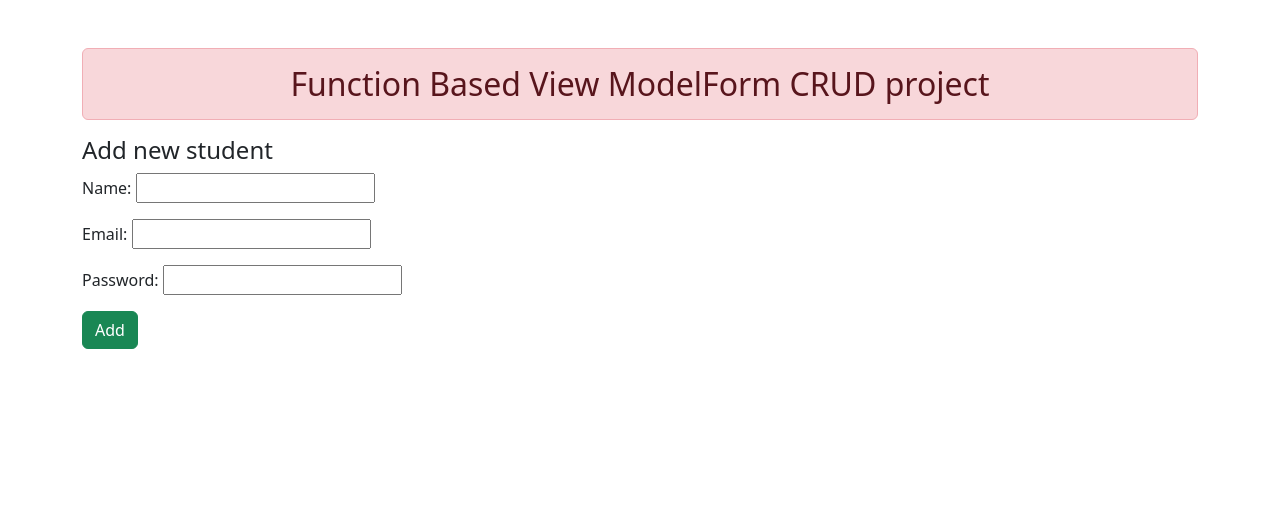
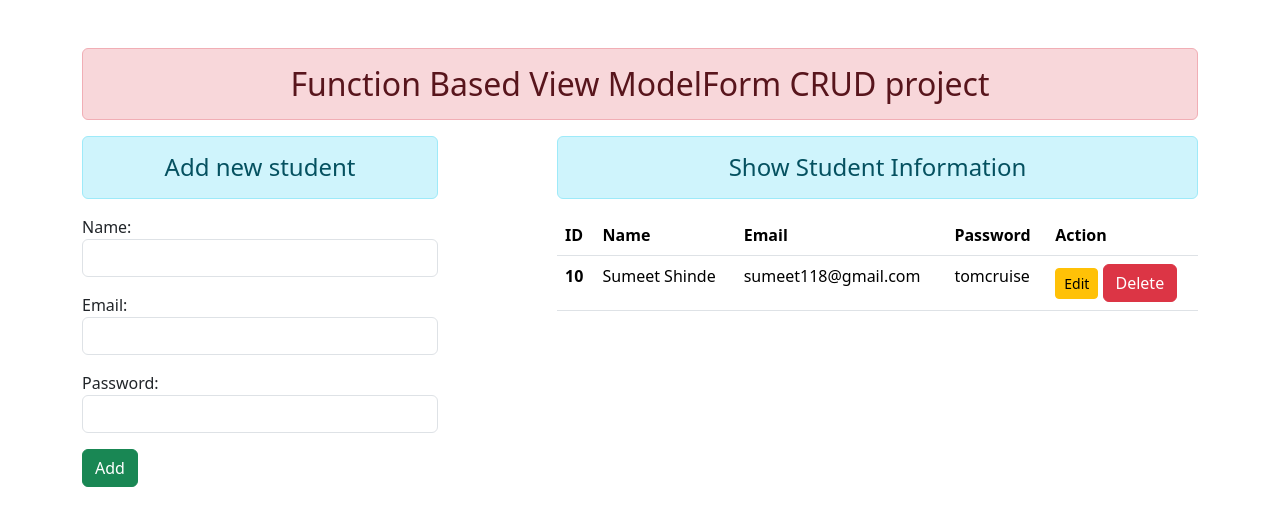
Before and after one commit to SumeetShinde1108/django_learning, a Django app: page / in a window 1280 px wide. Shown: the top 526 px of the page. Run offline with Django 5.2, Linux system fonts and the light colour scheme; data comes from the database, SQL or seed files in the repository; both versions use the stored data as it was after the commit; some libraries are stand-ins or nearby versions.

Commit message:
CRUD _final_implementation

```diff
--- a/crud/crud/urls.py
+++ b/crud/crud/urls.py
@@ -20,5 +20,7 @@ from enroll import views
 
 urlpatterns = [
     path('admin/', admin.site.urls),
-    path('',views.add_show,name="addandshow")
+    path('',views.add_show,name="addandshow"),
+    path('delete/<int:id>/',views.delete_data,name="deletedata"),
+    path('<int:id>/',views.update_data,name="updatedata"),
 ]
--- a/crud/enroll/forms.py
+++ b/crud/enroll/forms.py
@@ -5,3 +5,10 @@ class StudentRegistration(forms.ModelForm):
     class Meta:
         model = User
         fields = ['name', 'email', 'password']
+
+
+        widgets = {
+            'name': forms.TextInput(attrs={'class': 'form-control'}),
+            'email': forms.EmailInput(attrs={'class': 'form-control'}),
+            'password': forms.PasswordInput(attrs={'class': 'form-control'}),
+        }
--- a/crud/enroll/views.py
+++ b/crud/enroll/views.py
@@ -1,11 +1,43 @@
-from django.shortcuts import render
+from django.shortcuts import render, HttpResponseRedirect
 from enroll.forms import StudentRegistration
 from enroll.models import User
+# This function will add new items and show all items
 def add_show(request):
-    if request.method=="POST":
-        fm=StudentRegistration(request.POST)
+    if request.method == "POST":
+        fm = StudentRegistration(request.POST)
+        if fm.is_valid():
+            nm = fm.cleaned_data['name']
+            em = fm.cleaned_data['email']
+            pw = fm.cleaned_data['password']
+
+            us = User(name=nm, email=em, password=pw)
+            us.save()
+            fm = StudentRegistration()
+
     else:
-        fm=StudentRegistration()
+        fm = StudentRegistration()
+    stud = User.objects.all()
 
+    return render(request, 'addandshow.html', {'form': fm, 'stu': stud})
 
-    return render(request,'addandshow.html',{'form':fm})
+# This function will update the user data
+def update_data(request, id):
+    # Fetch the specific user by their ID
+    pi = User.objects.get(pk=id)
+
+    if request.method == "POST":
+        fm = StudentRegistration(request.POST, instance=pi)
+        if fm.is_valid():
+            fm.save()
+            return HttpResponseRedirect('/')
+    else:
+        fm = StudentRegistration(instance=pi)
+
+    return render(request, 'updatestudent.html', {'form': fm})
+
+# This function will delete the user data
+def delete_data(request, id):
+    if request.method == "POST":
+        pi = User.objects.get(pk=id)
+        pi.delete()
+        return HttpResponseRedirect('/')
--- a/crud/templates/addandshow.html
+++ b/crud/templates/addandshow.html
@@ -1,9 +1,53 @@
 {% extends 'base.html' %}
 {% block content %}
-    <h4>Add new student</h4>
-    <form action="" method="post">
+<div class="row">
+    <div class="col-sm-4">
+        <h4 class="text-center alert alert-info">Add new student</h4>
+        <form action="" method="POST">
+            {% csrf_token %}
+            {{form.as_p}}
+            <input type="submit" class="btn btn-success" value="Add">
+        </form>
+    </div>
+    <div class="col-sm-7 offset-1">
+        <h4 class="text-center alert alert-info">Show Student Information</h4>
+    {% if stu %}
+    <table class="table table-hover">
+        <thead>
+          <tr>
+            <th scope="col">ID</th>
+            <th scope="col">Name</th>
+            <th scope="col">Email</th>
+            <th scope="col">Password</th>
+            <th scope="col">Action</th>
 
-        {{form.as_p}}
-        <input type="submit" class="btn btn-success" value="Add">
-    </form>
+          </tr>
+        </thead>
+        <tbody>
+            {% for st in stu %}
+
+            <tr>
+            <th scope="row">{{st.id}}</th>
+            <td>{{st.name}}</td>
+            <td>{{st.email}}</td>
+            <td>{{st.password}}</td>
+            <td>
+                <a href="{% url 'updatedata' st.id %}" class="btn btn-warning btn-sm">Edit</a>
+                <form action="{% url 'deletedata' st.id %} " method="post" class="d-inline">
+                    {% csrf_token %}
+                    <input type="submit" class="btn btn-danger" value="Delete">
+                </form>
+            </td>
+          </tr>
+
+          {% endfor %}
+        </tbody>
+      </table>
+
+
+    {% else %}
+    <h4 class="text-center alert alert-warning ">No records found</h4>
+    {% endif %}
+    </div>
+</div>
 {% endblock content%}
```
Also changed, not shown: crud/templates/updatestudent.html (+10 -1 lines), crud/db.sqlite3.
